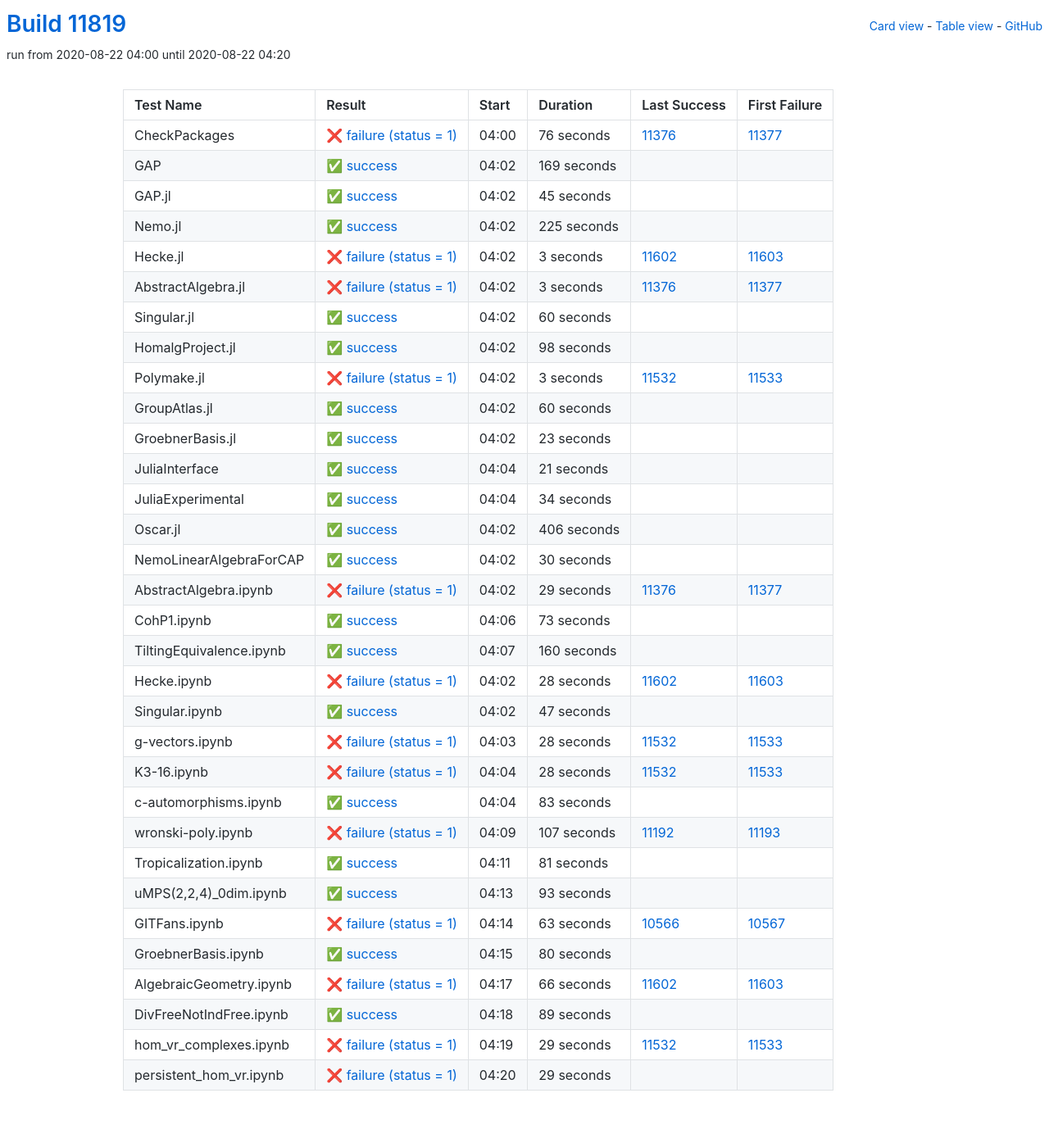
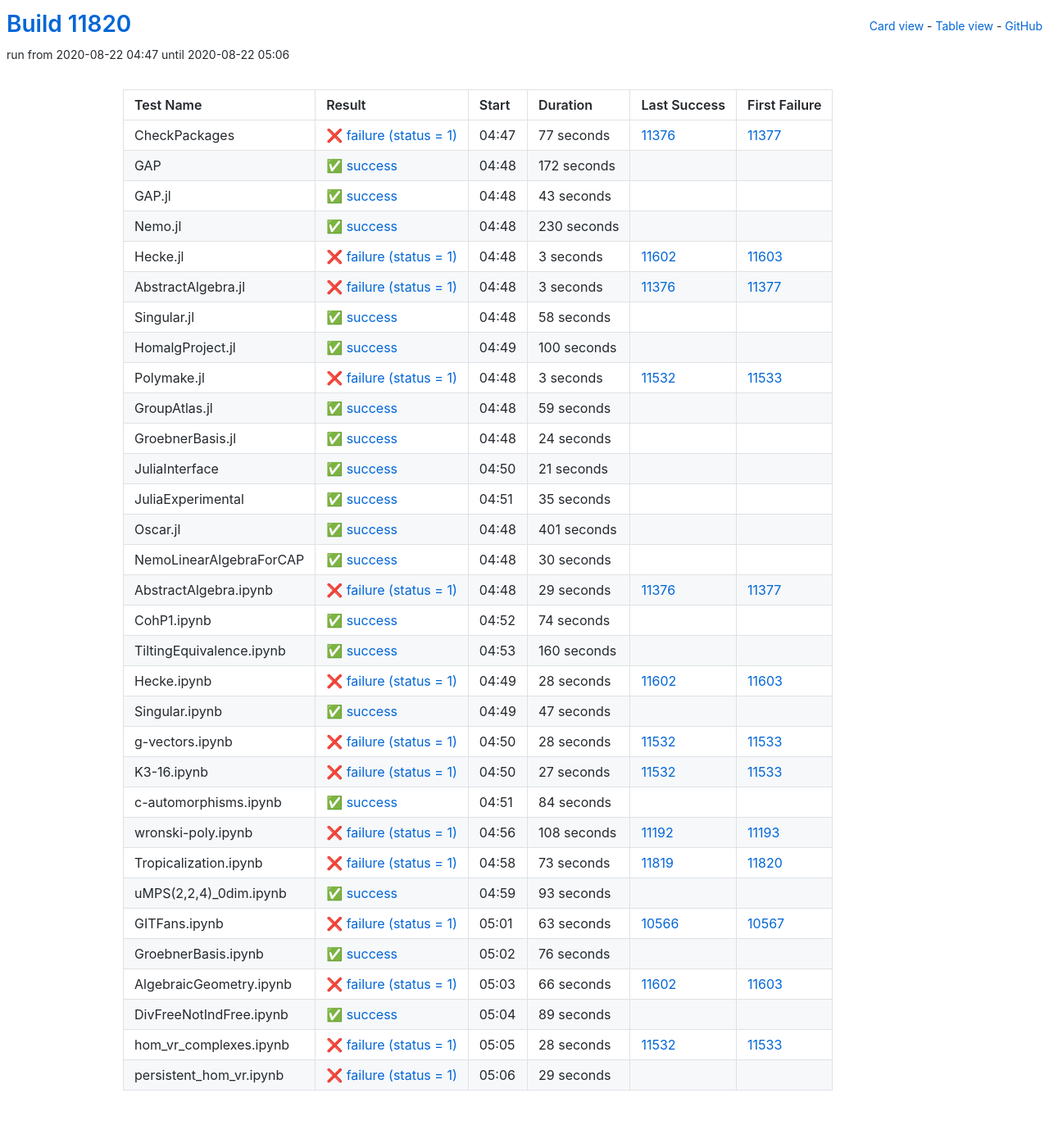
Before and after one commit to oscar-system/oscar-ci-status, a Jekyll site: the page built from table.html, in a window 1280 px wide. Shown: the whole page at 82% size. Built offline with Jekyll 4.4.1, drawn with Linux system fonts in a browser that asks for light colours.

Commit message:
Build #11820

```diff
--- a/_data/ci.yml
+++ b/_data/ci.yml
@@ -1,6 +1,6 @@
 ---
-build: 11819
-build_url: https://oscarci.mathematik.uni-kl.de/job/oscar/11819/
+build: 11820
+build_url: https://oscarci.mathematik.uni-kl.de/job/oscar/11820/
 job: oscar
 organization: oscar-system
 repo: oscar-ci-status
@@ -8,56 +8,56 @@ repourl: https://github.com/oscar-system/oscar-ci-status
 tests:
 - name: CheckPackages
   id: checkpackages
-  log: https://oscarci.mathematik.uni-kl.de/job/oscar/11819/artifact/logs/build-11819/CheckPackages.log
-  start: 2020-08-22 04:00
+  log: https://oscarci.mathematik.uni-kl.de/job/oscar/11820/artifact/logs/build-11820/CheckPackages.log
+  start: 2020-08-22 04:47
   success: false
   exitcode: 1
   status: failure
-  duration: 76
+  duration: 77
   last_success: 11376
   last_success_url: https://oscarci.mathematik.uni-kl.de/job/oscar/11376/
   first_failure: 11377
   first_failure_url: https://oscarci.mathematik.uni-kl.de/job/oscar/11377/
 - name: GAP
   id: gap
-  log: https://oscarci.mathematik.uni-kl.de/job/oscar/11819/artifact/logs/build-11819/GAP.log
-  start: 2020-08-22 04:02
+  log: https://oscarci.mathematik.uni-kl.de/job/oscar/11820/artifact/logs/build-11820/GAP.log
+  start: 2020-08-22 04:48
   success: true
   exitcode: 0
   status: success
-  duration: 169
+  duration: 172
   last_success: false
   last_success_url:
   first_failure: false
   first_failure_url:
 - name: GAP.jl
   id: gap-jl
-  log: https://oscarci.mathematik.uni-kl.de/job/oscar/11819/artifact/logs/build-11819/GAP.jl.log
-  start: 2020-08-22 04:02
+  log: https://oscarci.mathematik.uni-kl.de/job/oscar/11820/artifact/logs/build-11820/GAP.jl.log
+  start: 2020-08-22 04:48
   success: true
   exitcode: 0
   status: success
-  duration: 45
+  duration: 43
   last_success: false
   last_success_url:
   first_failure: false
   first_failure_url:
 - name: Nemo.jl
   id: nemo-jl
-  log: https://oscarci.mathematik.uni-kl.de/job/oscar/11819/artifact/logs/build-11819/Nemo.jl.log
-  start: 2020-08-22 04:02
+  log: https://oscarci.mathematik.uni-kl.de/job/oscar/11820/artifact/logs/build-11820/Nemo.jl.log
+  start: 2020-08-22 04:48
   success: true
   exitcode: 0
   status: success
-  duration: 225
+  duration: 230
   last_success: false
   last_success_url:
   first_failure: false
   first_failure_url:
 - name: Hecke.jl
   id: hecke-jl
-  log: https://oscarci.mathematik.uni-kl.de/job/oscar/11819/artifact/logs/build-11819/Hecke.jl.log
-  start: 2020-08-22 04:02
+  log: https://oscarci.mathematik.uni-kl.de/job/oscar/11820/artifact/logs/build-11820/Hecke.jl.log
+  start: 2020-08-22 04:48
   success: false
   exitcode: 1
   status: failure
@@ -68,8 +68,8 @@ tests:
   first_failure_url: https://oscarci.mathematik.uni-kl.de/job/oscar/11603/
 - name: AbstractAlgebra.jl
   id: abstractalgebra-jl
-  log: https://oscarci.mathematik.uni-kl.de/job/oscar/11819/artifact/logs/build-11819/AbstractAlgebra.jl.log
-  start: 2020-08-22 04:02
+  log: https://oscarci.mathematik.uni-kl.de/job/oscar/11820/artifact/logs/build-11820/AbstractAlgebra.jl.log
+  start: 2020-08-22 04:48
   success: false
   exitcode: 1
   status: failure
@@ -80,32 +80,32 @@ tests:
   first_failure_url: https://oscarci.mathematik.uni-kl.de/job/oscar/11377/
 - name: Singular.jl
   id: singular-jl
-  log: https://oscarci.mathematik.uni-kl.de/job/oscar/11819/artifact/logs/build-11819/Singular.jl.log
-  start: 2020-08-22 04:02
+  log: https://oscarci.mathematik.uni-kl.de/job/oscar/11820/artifact/logs/build-11820/Singular.jl.log
+  start: 2020-08-22 04:48
   success: true
   exitcode: 0
   status: success
-  duration: 60
+  duration: 58
   last_success: false
   last_success_url:
   first_failure: false
   first_failure_url:
 - name: HomalgProject.jl
   id: homalgproject-jl
-  log: https://oscarci.mathematik.uni-kl.de/job/oscar/11819/artifact/logs/build-11819/HomalgProject.jl.log
-  start: 2020-08-22 04:02
+  log: https://oscarci.mathematik.uni-kl.de/job/oscar/11820/artifact/logs/build-11820/HomalgProject.jl.log
+  start: 2020-08-22 04:49
   success: true
   exitcode: 0
   status: success
-  duration: 98
+  duration: 100
   last_success: false
   last_success_url:
   first_failure: false
   first_failure_url:
 - name: Polymake.jl
   id: polymake-jl
-  log: https://oscarci.mathematik.uni-kl.de/job/oscar/11819/artifact/logs/build-11819/Polymake.jl.log
-  start: 2020-08-22 04:02
+  log: https://oscarci.mathematik.uni-kl.de/job/oscar/11820/artifact/logs/build-11820/Polymake.jl.log
+  start: 2020-08-22 04:48
   success: false
   exitcode: 1
   status: failure
@@ -116,32 +116,32 @@ tests:
   first_failure_url: https://oscarci.mathematik.uni-kl.de/job/oscar/11533/
 - name: GroupAtlas.jl
   id: groupatlas-jl
-  log: https://oscarci.mathematik.uni-kl.de/job/oscar/11819/artifact/logs/build-11819/GroupAtlas.jl.log
-  start: 2020-08-22 04:02
+  log: https://oscarci.mathematik.uni-kl.de/job/oscar/11820/artifact/logs/build-11820/GroupAtlas.jl.log
+  start: 2020-08-22 04:48
   success: true
   exitcode: 0
   status: success
-  duration: 60
+  duration: 59
   last_success: false
   last_success_url:
   first_failure: false
   first_failure_url:
 - name: GroebnerBasis.jl
   id: groebnerbasis-jl
-  log: https://oscarci.mathematik.uni-kl.de/job/oscar/11819/artifact/logs/build-11819/GroebnerBasis.jl.log
-  start: 2020-08-22 04:02
+  log: https://oscarci.mathematik.uni-kl.de/job/oscar/11820/artifact/logs/build-11820/GroebnerBasis.jl.log
+  start: 2020-08-22 04:48
   success: true
   exitcode: 0
   status: success
-  duration: 23
+  duration: 24
   last_success: false
   last_success_url:
   first_failure: false
   first_failure_url:
 - name: JuliaInterface
   id: juliainterface
-  log: https://oscarci.mathematik.uni-kl.de/job/oscar/11819/artifact/logs/build-11819/JuliaInterface.log
-  start: 2020-08-22 04:04
+  log: https://oscarci.mathematik.uni-kl.de/job/oscar/11820/artifact/logs/build-11820/JuliaInterface.log
+  start: 2020-08-22 04:50
   success: true
   exitcode: 0
   status: success
@@ -152,32 +152,32 @@ tests:
   first_failure_url:
 - name: JuliaExperimental
   id: juliaexperimental
-  log: https://oscarci.mathematik.uni-kl.de/job/oscar/11819/artifact/logs/build-11819/JuliaExperimental.log
-  start: 2020-08-22 04:04
+  log: https://oscarci.mathematik.uni-kl.de/job/oscar/11820/artifact/logs/build-11820/JuliaExperimental.log
+  start: 2020-08-22 04:51
   success: true
   exitcode: 0
   status: success
-  duration: 34
+  duration: 35
   last_success: false
   last_success_url:
   first_failure: false
   first_failure_url:
 - name: Oscar.jl
   id: oscar-jl
-  log: https://oscarci.mathematik.uni-kl.de/job/oscar/11819/artifact/logs/build-11819/Oscar.jl.log
-  start: 2020-08-22 04:02
+  log: https://oscarci.mathematik.uni-kl.de/job/oscar/11820/artifact/logs/build-11820/Oscar.jl.log
+  start: 2020-08-22 04:48
   success: true
   exitcode: 0
   status: success
-  duration: 406
+  duration: 401
   last_success: false
   last_success_url:
   first_failure: false
   first_failure_url:
 - name: NemoLinearAlgebraForCAP
   id: nemolinearalgebraforcap
-  log: https://oscarci.mathematik.uni-kl.de/job/oscar/11819/artifact/logs/build-11819/NemoLinearAlgebraForCAP.log
-  start: 2020-08-22 04:02
+  log: https://oscarci.mathematik.uni-kl.de/job/oscar/11820/artifact/logs/build-11820/NemoLinearAlgebraForCAP.log
+  start: 2020-08-22 04:48
   success: true
   exitcode: 0
   status: success
@@ -188,8 +188,8 @@ tests:
   first_failure_url:
 - name: AbstractAlgebra.ipynb
   id: abstractalgebra-ipynb
-  log: https://oscarci.mathematik.uni-kl.de/job/oscar/11819/artifact/logs/build-11819/AbstractAlgebra.ipynb.log
-  start: 2020-08-22 04:02
+  log: https://oscarci.mathematik.uni-kl.de/job/oscar/11820/artifact/logs/build-11820/AbstractAlgebra.ipynb.log
+  start: 2020-08-22 04:48
   success: false
   exitcode: 1
   status: failure
@@ -200,20 +200,20 @@ tests:
   first_failure_url: https://oscarci.mathematik.uni-kl.de/job/oscar/11377/
 - name: CohP1.ipynb
   id: cohp1-ipynb
-  log: https://oscarci.mathematik.uni-kl.de/job/oscar/11819/artifact/logs/build-11819/CohP1.ipynb.log
-  start: 2020-08-22 04:06
+  log: https://oscarci.mathematik.uni-kl.de/job/oscar/11820/artifact/logs/build-11820/CohP1.ipynb.log
+  start: 2020-08-22 04:52
   success: true
   exitcode: 0
   status: success
-  duration: 73
+  duration: 74
   last_success: false
   last_success_url:
   first_failure: false
   first_failure_url:
 - name: TiltingEquivalence.ipynb
   id: tiltingequivalence-ipynb
-  log: https://oscarci.mathematik.uni-kl.de/job/oscar/11819/artifact/logs/build-11819/TiltingEquivalence.ipynb.log
-  start: 2020-08-22 04:07
+  log: https://oscarci.mathematik.uni-kl.de/job/oscar/11820/artifact/logs/build-11820/TiltingEquivalence.ipynb.log
+  start: 2020-08-22 04:53
   success: true
   exitcode: 0
   status: success
@@ -224,8 +224,8 @@ tests:
   first_failure_url:
 - name: Hecke.ipynb
   id: hecke-ipynb
-  log: https://oscarci.mathematik.uni-kl.de/job/oscar/11819/artifact/logs/build-11819/Hecke.ipynb.log
-  start: 2020-08-22 04:02
+  log: https://oscarci.mathematik.uni-kl.de/job/oscar/11820/artifact/logs/build-11820/Hecke.ipynb.log
+  start: 2020-08-22 04:49
   success: false
   exitcode: 1
   status: failure
@@ -236,8 +236,8 @@ tests:
   first_failure_url: https://oscarci.mathematik.uni-kl.de/job/oscar/11603/
 - name: Singular.ipynb
   id: singular-ipynb
-  log: https://oscarci.mathematik.uni-kl.de/job/oscar/11819/artifact/logs/build-11819/Singular.ipynb.log
-  start: 2020-08-22 04:02
+  log: https://oscarci.mathematik.uni-kl.de/job/oscar/11820/artifact/logs/build-11820/Singular.ipynb.log
+  start: 2020-08-22 04:49
   success: true
   exitcode: 0
   status: success
@@ -248,8 +248,8 @@ tests:
   first_failure_url:
 - name: g-vectors.ipynb
   id: g-vectors-ipynb
-  log: https://oscarci.mathematik.uni-kl.de/job/oscar/11819/artifact/logs/build-11819/g-vectors.ipynb.log
-  start: 2020-08-22 04:03
+  log: https://oscarci.mathematik.uni-kl.de/job/oscar/11820/artifact/logs/build-11820/g-vectors.ipynb.log
+  start: 2020-08-22 04:50
   success: false
   exitcode: 1
   status: failure
@@ -260,56 +260,56 @@ tests:
   first_failure_url: https://oscarci.mathematik.uni-kl.de/job/oscar/11533/
 - name: K3-16.ipynb
   id: k3-16-ipynb
-  log: https://oscarci.mathematik.uni-kl.de/job/oscar/11819/artifact/logs/build-11819/K3-16.ipynb.log
-  start: 2020-08-22 04:04
+  log: https://oscarci.mathematik.uni-kl.de/job/oscar/11820/artifact/logs/build-11820/K3-16.ipynb.log
+  start: 2020-08-22 04:50
   success: false
   exitcode: 1
   status: failure
-  duration: 28
+  duration: 27
   last_success: 11532
   last_success_url: https://oscarci.mathematik.uni-kl.de/job/oscar/11532/
   first_failure: 11533
   first_failure_url: https://oscarci.mathematik.uni-kl.de/job/oscar/11533/
 - name: c-automorphisms.ipynb
   id: c-automorphisms-ipynb
-  log: https://oscarci.mathematik.uni-kl.de/job/oscar/11819/artifact/logs/build-11819/c-automorphisms.ipynb.log
-  start: 2020-08-22 04:04
+  log: https://oscarci.mathematik.uni-kl.de/job/oscar/11820/artifact/logs/build-11820/c-automorphisms.ipynb.log
+  start: 2020-08-22 04:51
   success: true
   exitcode: 0
   status: success
-  duration: 83
+  duration: 84
   last_success: false
   last_success_url:
   first_failure: false
   first_failure_url:
 - name: wronski-poly.ipynb
   id: wronski-poly-ipynb
-  log: https://oscarci.mathematik.uni-kl.de/job/oscar/11819/artifact/logs/build-11819/wronski-poly.ipynb.log
-  start: 2020-08-22 04:09
+  log: https://oscarci.mathematik.uni-kl.de/job/oscar/11820/artifact/logs/build-11820/wronski-poly.ipynb.log
+  start: 2020-08-22 04:56
   success: false
   exitcode: 1
   status: failure
-  duration: 107
+  duration: 108
   last_success: 11192
   last_success_url: https://oscarci.mathematik.uni-kl.de/job/oscar/11192/
   first_failure: 11193
   first_failure_url: https://oscarci.mathematik.uni-kl.de/job/oscar/11193/
 - name: Tropicalization.ipynb
   id: tropicalization-ipynb
-  log: https://oscarci.mathematik.uni-kl.de/job/oscar/11819/artifact/logs/build-11819/Tropicalization.ipynb.log
-  start: 2020-08-22 04:11
-  success: true
-  exitcode: 0
-  status: success
-  duration: 81
-  last_success: false
-  last_success_url:
-  first_failure: false
-  first_failure_url:
+  log: https://oscarci.mathematik.uni-kl.de/job/oscar/11820/artifact/logs/build-11820/Tropicalization.ipynb.log
+  start: 2020-08-22 04:58
+  success: false
+  exitcode: 1
+  status: failure
+  duration: 73
+  last_success: 11819
+  last_success_url: https://oscarci.mathematik.uni-kl.de/job/oscar/11819/
+  first_failure: 11820
+  first_failure_url: https://oscarci.mathematik.uni-kl.de/job/oscar/11820/
 - name: uMPS(2,2,4)_0dim.ipynb
   id: umps-2-2-4-0dim-ipynb
-  log: https://oscarci.mathematik.uni-kl.de/job/oscar/11819/artifact/logs/build-11819/uMPS-2-2-4-_0dim.ipynb.log
-  start: 2020-08-22 04:13
+  log: https://oscarci.mathematik.uni-kl.de/job/oscar/11820/artifact/logs/build-11820/uMPS-2-2-4-_0dim.ipynb.log
+  start: 2020-08-22 04:59
   success: true
   exitcode: 0
   status: success
@@ -320,8 +320,8 @@ tests:
   first_failure_url:
 - name: GITFans.ipynb
   id: gitfans-ipynb
-  log: https://oscarci.mathematik.uni-kl.de/job/oscar/11819/artifact/logs/build-11819/GITFans.ipynb.log
-  start: 2020-08-22 04:14
+  log: https://oscarci.mathematik.uni-kl.de/job/oscar/11820/artifact/logs/build-11820/GITFans.ipynb.log
+  start: 2020-08-22 05:01
   success: false
   exitcode: 1
   status: failure
@@ -332,20 +332,20 @@ tests:
   first_failure_url: https://oscarci.mathematik.uni-kl.de/job/oscar/10567/
 - name: GroebnerBasis.ipynb
   id: groebnerbasis-ipynb
-  log: https://oscarci.mathematik.uni-kl.de/job/oscar/11819/artifact/logs/build-11819/GroebnerBasis.ipynb.log
-  start: 2020-08-22 04:15
+  log: https://oscarci.mathematik.uni-kl.de/job/oscar/11820/artifact/logs/build-11820/GroebnerBasis.ipynb.log
+  start: 2020-08-22 05:02
   success: true
   exitcode: 0
   status: success
-  duration: 80
+  duration: 76
   last_success: false
   last_success_url:
   first_failure: false
   first_failure_url:
 - name: AlgebraicGeometry.ipynb
   id: algebraicgeometry-ipynb
-  log: https://oscarci.mathematik.uni-kl.de/job/oscar/11819/artifact/logs/build-11819/AlgebraicGeometry.ipynb.log
-  start: 2020-08-22 04:17
+  log: https://oscarci.mathematik.uni-kl.de/job/oscar/11820/artifact/logs/build-11820/AlgebraicGeometry.ipynb.log
+  start: 2020-08-22 05:03
   success: false
   exitcode: 1
   status: failure
@@ -356,8 +356,8 @@ tests:
   first_failure_url: https://oscarci.mathematik.uni-kl.de/job/oscar/11603/
 - name: DivFreeNotIndFree.ipynb
   id: divfreenotindfree-ipynb
-  log: https://oscarci.mathematik.uni-kl.de/job/oscar/11819/artifact/logs/build-11819/DivFreeNotIndFree.ipynb.log
-  start: 2020-08-22 04:18
+  log: https://oscarci.mathematik.uni-kl.de/job/oscar/11820/artifact/logs/build-11820/DivFreeNotIndFree.ipynb.log
+  start: 2020-08-22 05:04
   success: true
   exitcode: 0
   status: success
@@ -368,20 +368,20 @@ tests:
   first_failure_url:
 - name: hom_vr_complexes.ipynb
   id: hom-vr-complexes-ipynb
-  log: https://oscarci.mathematik.uni-kl.de/job/oscar/11819/artifact/logs/build-11819/hom_vr_complexes.ipynb.log
-  start: 2020-08-22 04:19
+  log: https://oscarci.mathematik.uni-kl.de/job/oscar/11820/artifact/logs/build-11820/hom_vr_complexes.ipynb.log
+  start: 2020-08-22 05:05
   success: false
   exitcode: 1
   status: failure
-  duration: 29
+  duration: 28
   last_success: 11532
   last_success_url: https://oscarci.mathematik.uni-kl.de/job/oscar/11532/
   first_failure: 11533
   first_failure_url: https://oscarci.mathematik.uni-kl.de/job/oscar/11533/
 - name: persistent_hom_vr.ipynb
   id: persistent-hom-vr-ipynb
-  log: https://oscarci.mathematik.uni-kl.de/job/oscar/11819/artifact/logs/build-11819/persistent_hom_vr.ipynb.log
-  start: 2020-08-22 04:20
+  log: https://oscarci.mathematik.uni-kl.de/job/oscar/11820/artifact/logs/build-11820/persistent_hom_vr.ipynb.log
+  start: 2020-08-22 05:06
   success: false
   exitcode: 1
   status: failure
```
Also changed, not shown: README.md.
